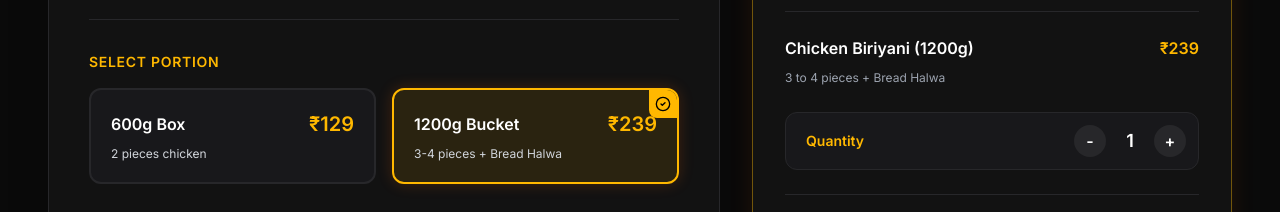
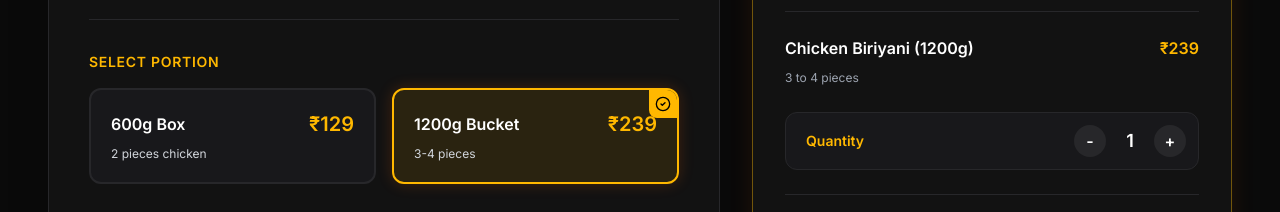
Before and after one commit to urwishservice-max/engineersbiriyani, a React (Vite) app in the folder client/: page /checkout in a window 1280 px wide. Shown: the part 409-621 px from the top of the page. Built offline with nearby package versions, Linux system fonts and the light colour scheme.

Commit message:
Remove Bread Halwa from all descriptions and cards

```diff
--- a/client/src/pages/Checkout.tsx
+++ b/client/src/pages/Checkout.tsx
@@ -24,7 +24,7 @@ type CheckoutFormValues = z.infer<typeof checkoutSchema>;
 
 const OPTIONS = {
   '600g': { name: 'Chicken Biriyani (600g)', price: 129, desc: '2 pieces' },
-  '1200g': { name: 'Chicken Biriyani (1200g)', price: 239, desc: '3 to 4 pieces + Bread Halwa' }
+  '1200g': { name: 'Chicken Biriyani (1200g)', price: 239, desc: '3 to 4 pieces' }
 };
 
 const Checkout = () => {
@@ -91,7 +91,7 @@ const Checkout = () => {
             totalAmount,
             weight: optionType,
             pieces: optionType === '600g' ? '2 pieces' : '3 to 4 pieces',
-            breadHalwa: optionType === '1200g',
+            breadHalwa: false,
           },
           payment: {
             method: 'UPI',
@@ -176,7 +176,7 @@ const Checkout = () => {
                       <span className="font-bold text-white">1200g Bucket</span>
                       <span className="font-bold text-xl text-[#FFB800]">₹239</span>
                     </div>
-                    <p className="text-xs text-gray-300">3-4 pieces + Bread Halwa</p>
+                    <p className="text-xs text-gray-300">3-4 pieces</p>
                   </div>
                 </div>
               </div>
--- a/client/src/pages/Home.tsx
+++ b/client/src/pages/Home.tsx
@@ -86,7 +86,7 @@ const Home: React.FC = () => {
             <h3 className="text-lg font-extrabold text-white tracking-wide uppercase mb-1">
               CHICKEN BIRIYANI (1200g)
             </h3>
-            <p className="text-xs text-gray-400 mb-4">3 to 4 Pieces Chicken + Bread Halwa, Onion Raita & Kathrika</p>
+            <p className="text-xs text-gray-400 mb-4">3 to 4 Pieces Chicken + Onion Raita & Kathrika</p>
             <div className="flex items-baseline justify-center gap-3 mb-6">
               <span className="text-gray-500 line-through text-base font-semibold">Rs 300</span>
               <span className="text-[#f5a623] text-3xl font-extrabold">Rs 239</span>
--- a/client/src/pages/Menu.tsx
+++ b/client/src/pages/Menu.tsx
@@ -3,7 +3,7 @@ import { Link } from 'react-router-dom';
 import { ShoppingCart, Search } from 'lucide-react';
 
 const menuItems = [
-  { id: 1, category: 'Biryani', name: 'Special Chicken Biryani (1200g)', price: '₹239', desc: 'Aromatic basmati rice cooked with 3 to 4 tender chicken pieces, authentic spices, and served with Bread Halwa, Onion Raita & Kathrika.', img: 'https://images.unsplash.com/photo-1563379091339-03b21ab4a4f8?q=80&w=400&auto=format&fit=crop', badge: 'Bestseller' },
+  { id: 1, category: 'Biryani', name: 'Special Chicken Biryani (1200g)', price: '₹239', desc: 'Aromatic basmati rice cooked with 3 to 4 tender chicken pieces, authentic spices, and served with Onion Raita & Kathrika.', img: 'https://images.unsplash.com/photo-1563379091339-03b21ab4a4f8?q=80&w=400&auto=format&fit=crop', badge: 'Bestseller' },
   { id: 2, category: 'Biryani', name: 'Chicken Biryani (600g Box)', price: '₹129', desc: 'Aromatic basmati rice cooked with 2 tender chicken pieces, accompanied with fresh Onion Raita & Kathrika.', img: 'https://images.unsplash.com/photo-1631515243349-e0cb75fb8d3a?q=80&w=400&auto=format&fit=crop', badge: 'Popular' },
   { id: 3, category: 'Sides', name: 'Onion Raita', price: 'Included', desc: 'Cool yogurt mixed with crunchy onions and mild spices. Served fresh with every biryani.', img: 'https://images.unsplash.com/photo-1546833998-877b37c2e5c4?w=400&q=80' },
   { id: 4, category: 'Sides', name: 'Kathrika', price: 'Included', desc: 'Traditional authentic South Indian tangy brinjal gravy (Kathrika). The perfect accompaniment.', img: 'https://images.unsplash.com/photo-1585937421612-70a008356fbe?w=400&q=80' },
--- a/client/src/pages/admin/AdminOrderDetails.tsx
+++ b/client/src/pages/admin/AdminOrderDetails.tsx
@@ -218,7 +218,6 @@ const AdminOrderDetails = () => {
                   <span className="font-medium text-lg">{order.product.name} ({order.product.weight || '1200g'})</span>
                   <div className="text-sm text-gray-500 mt-1">
                     <p>• {order.product.pieces || '3 to 4 pieces'} of Chicken</p>
-                    <p>• {order.product.breadHalwa !== false ? 'Includes Bread Halwa' : 'No Bread Halwa'}</p>
                   </div>
                 </div>
                 <span className="font-medium">{order.product.quantity} × ₹{order.product.unitPrice}</span>
```
Also changed, not shown: 1 other file (tests, documents, lock files or other folders).
